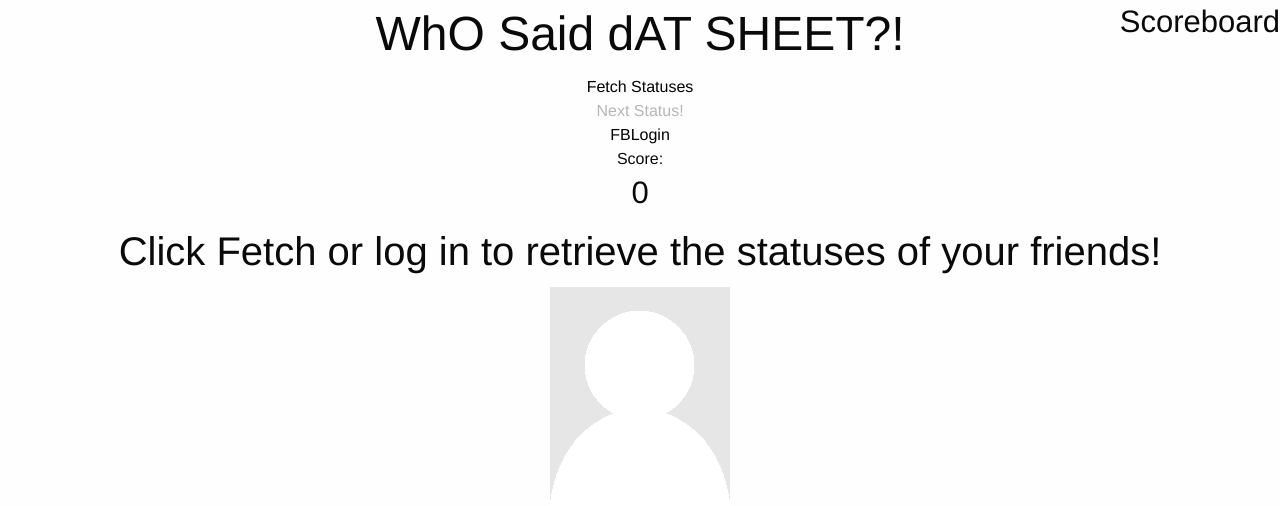
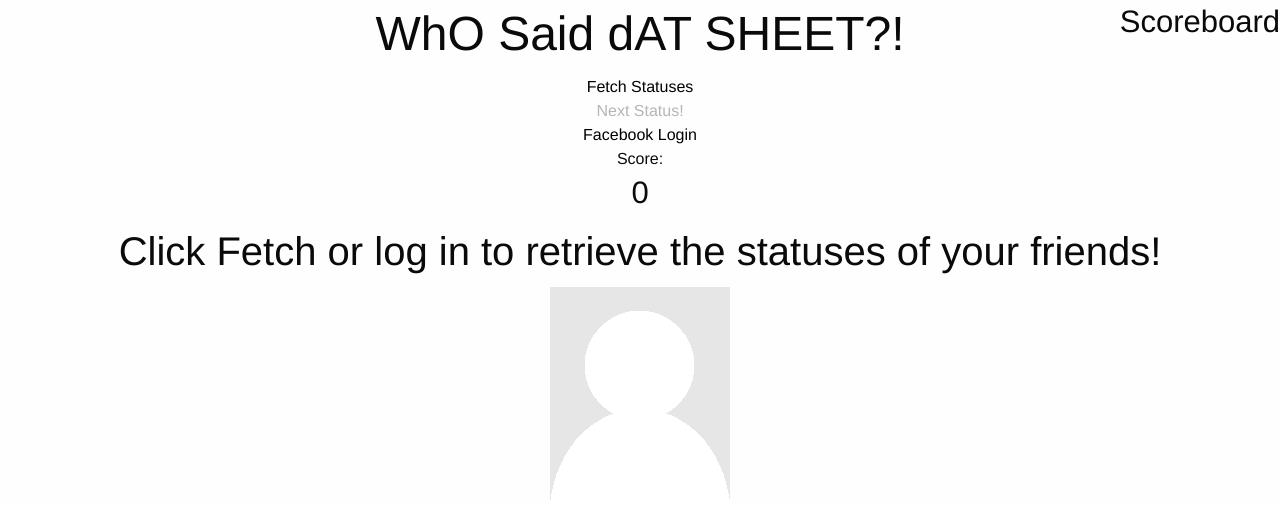
Before and after one commit to andrewluchen/StatusQuiz, a Flask app: page / in a window 1280 px wide. Shown: the top 506 px of the page. Run offline with Flask 2, Linux system fonts and the light colour scheme; some libraries are stand-ins or nearby versions.

Commit message:
Change Button Name

```diff
--- a/templates/index.html
+++ b/templates/index.html
@@ -12,7 +12,7 @@
       <button id="next" onClick="updateText()" disabled>Next Status!</button>
       </div>
       <div class="large-3 columns">
-	  <button onClick="loginUser()">FBLogin</button>
+	  <button onClick="loginUser()">Facebook Login</button>
       </div><div class="large-2 columns"></div>
 
     </div>
```
